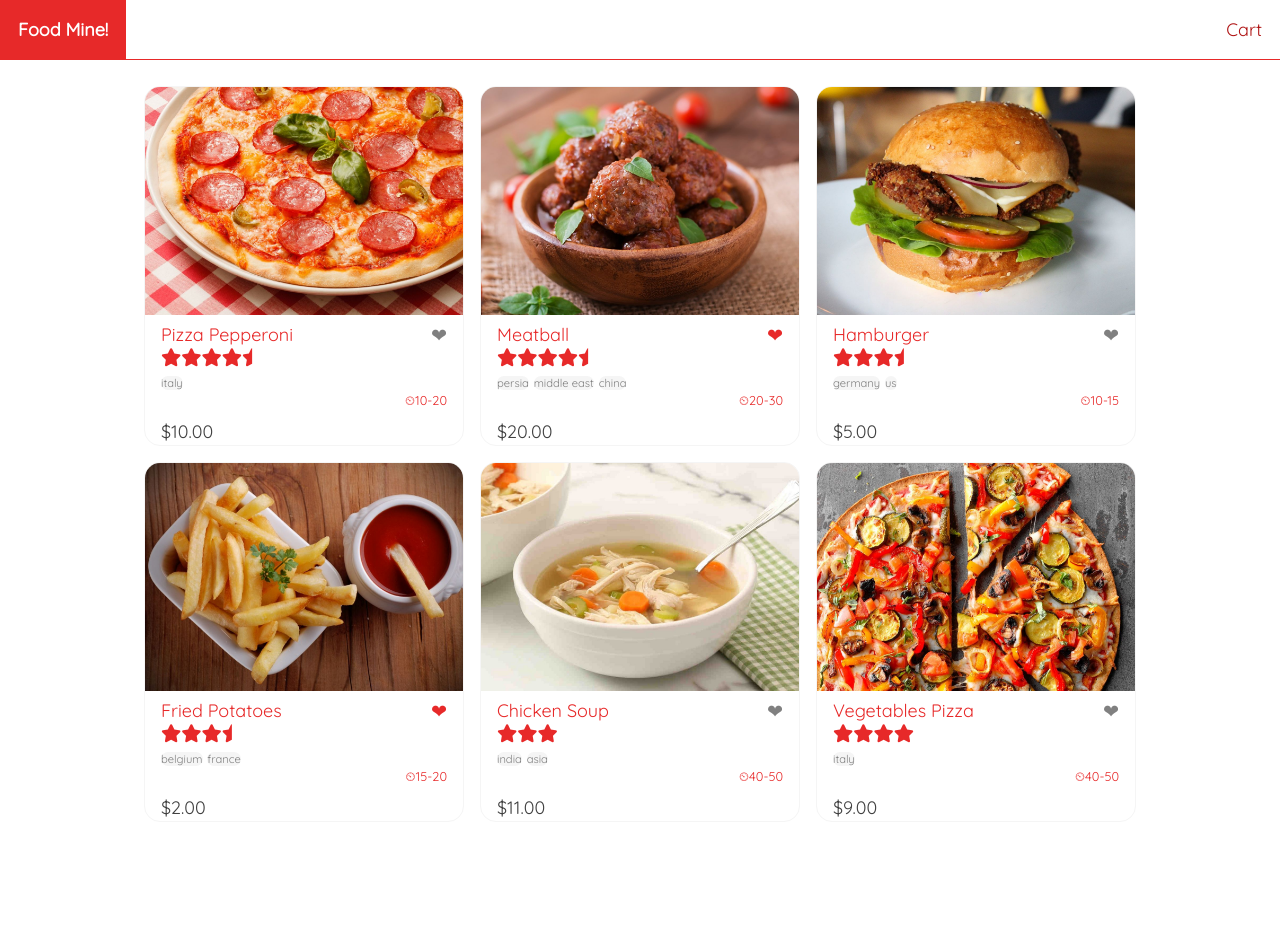
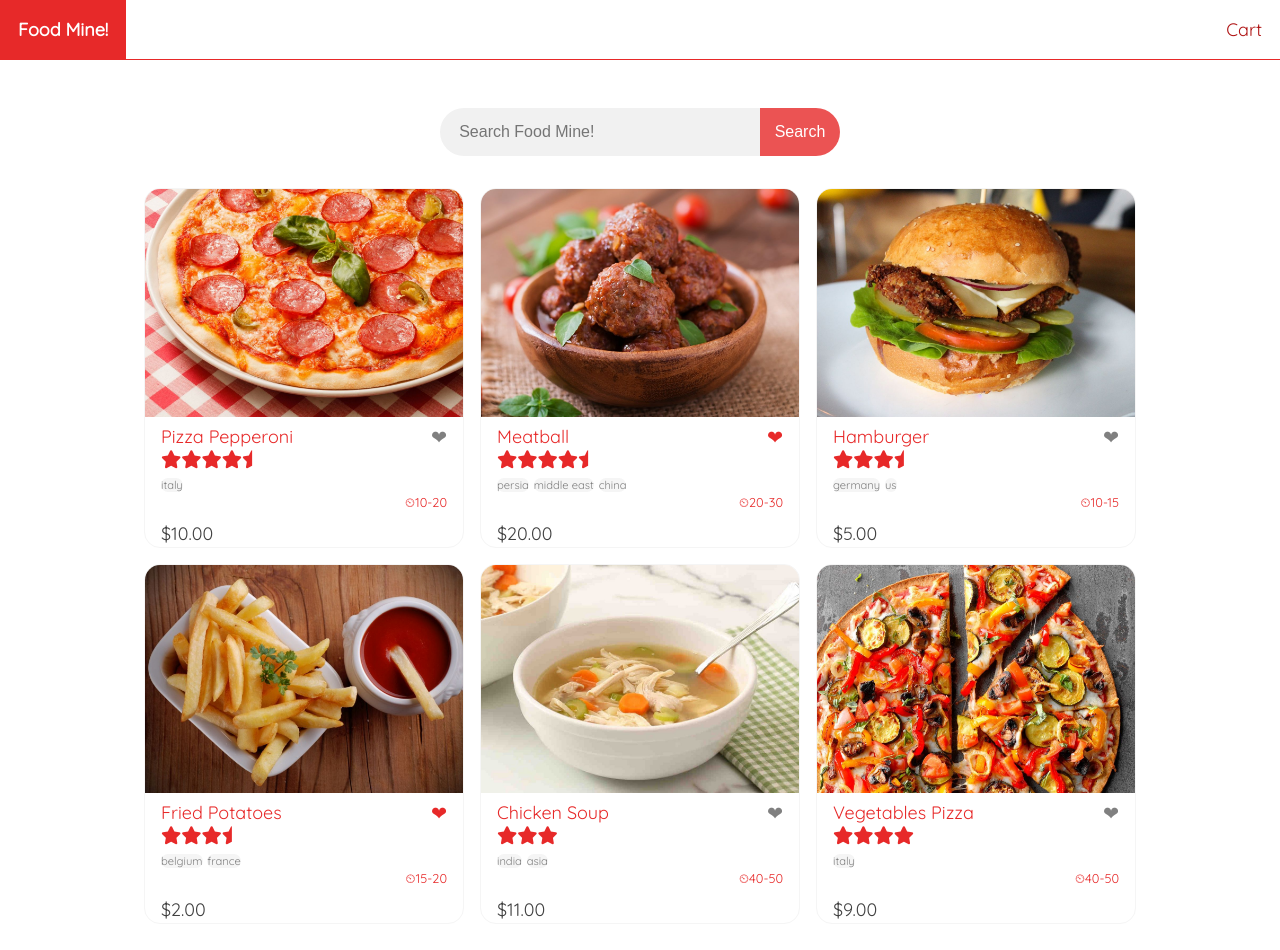
Before and after one commit to Emirkcgl/angular-food-app, an Angular app: page / in a window 1280 px wide. Before the commit the page ends 848 px from the top, so only its background shows below. Built offline with nearby package versions, Linux system fonts and the light colour scheme.

Commit message:
search-ui

```diff
--- a/src/app/home/home.component.html
+++ b/src/app/home/home.component.html
@@ -1,3 +1,5 @@
+<app-search></app-search>
+
 <ul>
   <li *ngFor="let food of foods">
     <a>
--- a/src/app/search/search.component.html
+++ b/src/app/search/search.component.html
@@ -1 +1,4 @@
-<p>search works!</p>
+<div>
+  <input type="text" placeholder="Search Food Mine!" [value]="searchTerm" />
+  <button>Search</button>
+</div>
--- a/src/app/search/search.component.scss
+++ b/src/app/search/search.component.scss
@@ -0,0 +1,36 @@
+div {
+  display: flex;
+  justify-content: center;
+  margin-top: 3rem;
+  margin-bottom: 1.5rem;
+}
+
+div input {
+  border-radius: 10rem 0 0 10rem;
+  border: none;
+  height: 3rem;
+  width: 20rem;
+  background-color: #f1f1f1;
+  padding: 1.2rem;
+  font-size: 1rem;
+  font-weight: 500;
+  outline: none;
+}
+
+div button {
+  color: grey;
+  height: 3rem;
+  width: 5rem;
+  font-size: 1rem;
+  border-radius: 0 10rem 10rem 0;
+  border: none;
+  background-color: #e72929;
+  color: white;
+  opacity: 0.8;
+  outline: none;
+}
+
+div button:hover {
+  opacity: 1;
+  cursor: pointer;
+}
--- a/src/app/search/search.component.ts
+++ b/src/app/search/search.component.ts
@@ -1,10 +1,12 @@
-import { Component } from '@angular/core';
+import { Component, OnInit } from '@angular/core';
 
 @Component({
   selector: 'app-search',
   templateUrl: './search.component.html',
-  styleUrls: ['./search.component.scss']
+  styleUrls: ['./search.component.scss'],
 })
-export class SearchComponent {
-
+export class SearchComponent implements OnInit {
+  ngOnInit(): void {}
+  constructor() {}
+  searchTerm: string = '';
 }
```
